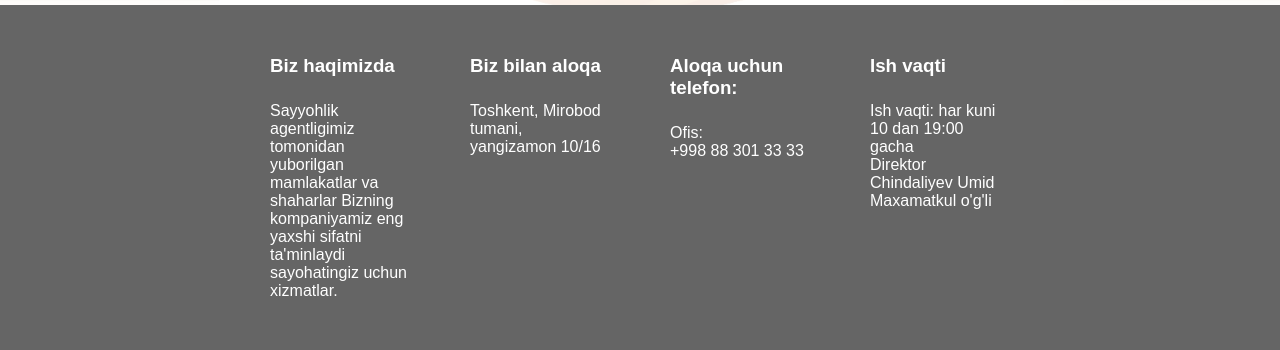
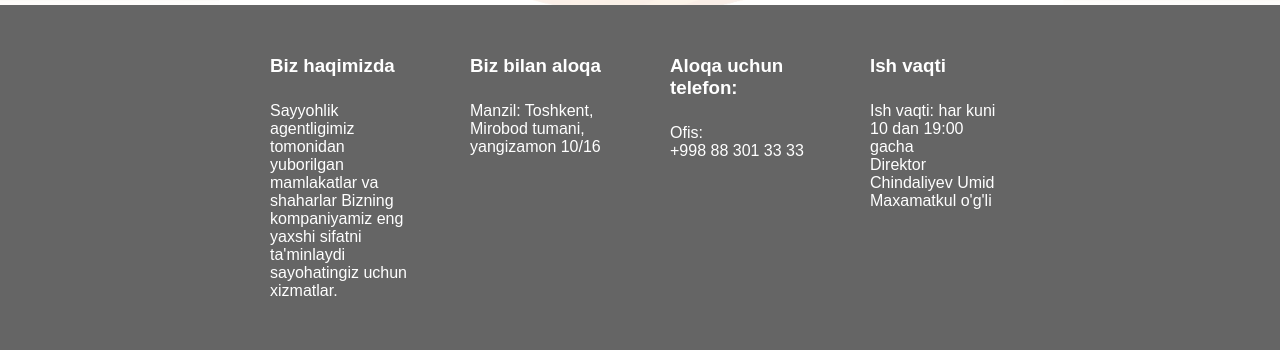
Before and after one commit to Xudoynazar1112/hero_tour, a Django app: page /en/ in a window 1280 px wide. Shown: the part 1530-1880 px from the top of the page. Run offline with Django 5.2, Linux system fonts and the light colour scheme; data that the repository does not hold is empty; some libraries are stand-ins or nearby versions; grey boxes are pictures that could not be loaded.

Commit message:
fix lang

```diff
--- a/config/settings.py
+++ b/config/settings.py
@@ -111,7 +111,7 @@ AUTH_PASSWORD_VALIDATORS = [
 # Internationalization
 # https://docs.djangoproject.com/en/5.1/topics/i18n/
 
-LANGUAGE_CODE = 'uz-uz'
+LANGUAGE_CODE = 'uz-Uz'
 
 LANGUAGES = [
     ('en', _('English')),
--- a/templates/base.html
+++ b/templates/base.html
@@ -72,7 +72,7 @@
     </div>
     <div class="foot">
         <h3>{% blocktrans %}Biz bilan aloqa{% endblocktrans %}</h3>
-        <p>{% blocktrans %}Toshkent, Mirobod tumani, yangizamon 10/16{% endblocktrans %}</p>
+        <p>{% blocktrans %}Manzil: Toshkent, Mirobod tumani, yangizamon 10/16{% endblocktrans %}</p>
     </div>
     <div class="foot">
         <h3>{% blocktrans %}Aloqa uchun telefon:{% endblocktrans %}</h3>
```
Also changed, not shown: locale/en/LC_MESSAGES/django.po, locale/ru/LC_MESSAGES/django.po, 2 other files.
